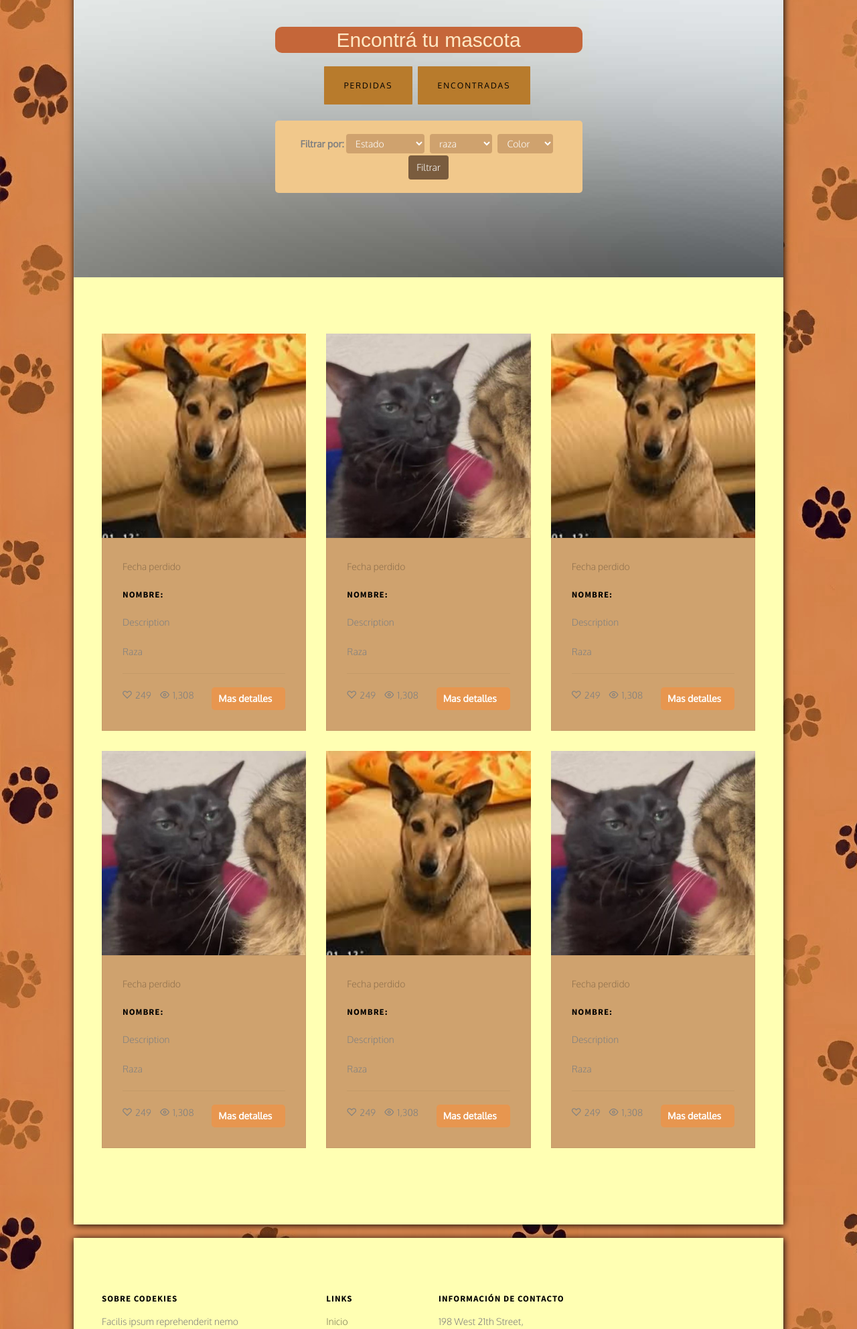
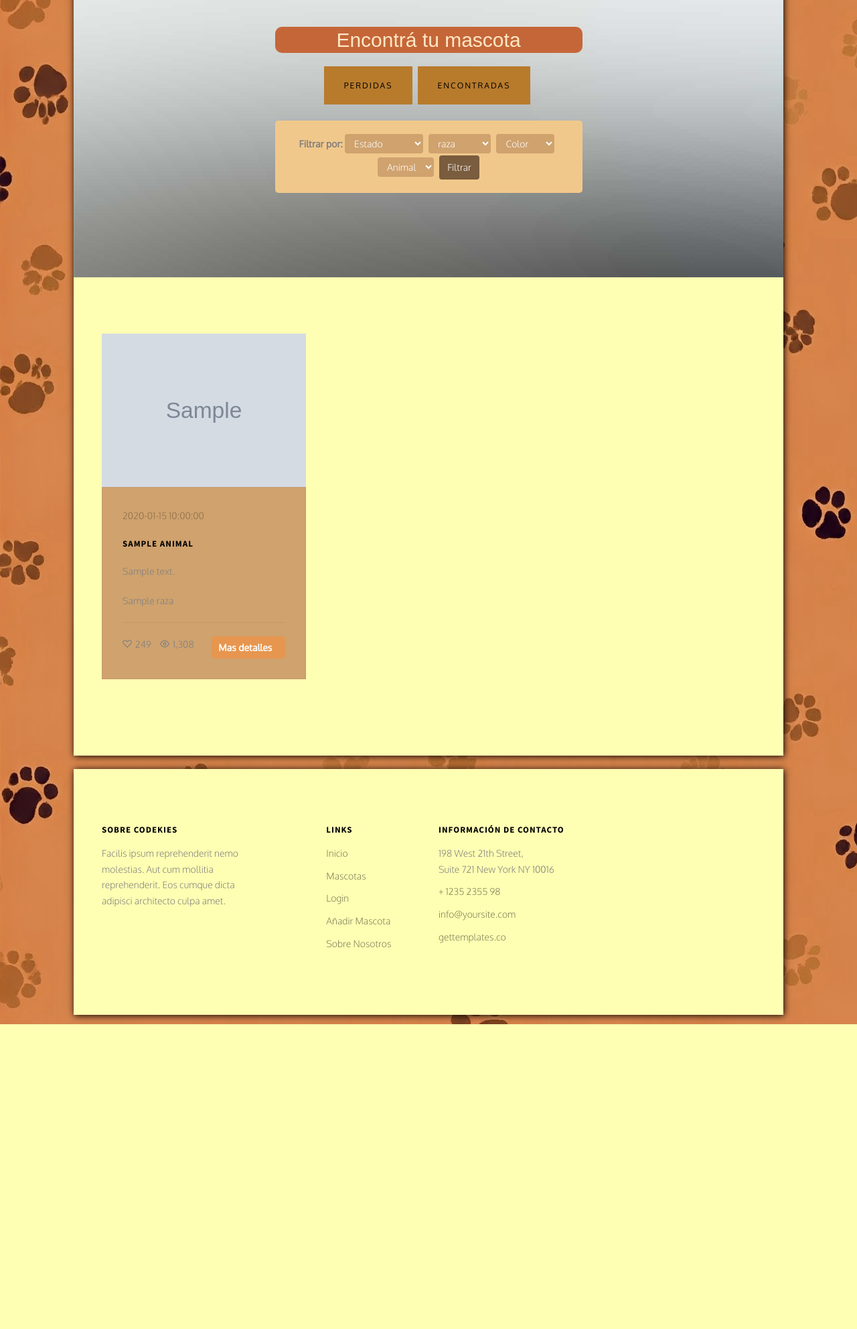
Before and after one commit to sebideth/codekies, a Flask app: template front/templates/pets.html in a window 1280 px wide. Shown: the part 279-2263 px from the top of the page at 67% size. After the commit the page ends 1808 px from the top, so only its background shows below. Run offline with Flask 3, Linux system fonts and the light colour scheme; the template is opened without the code that fills it: most values are stand-ins (such as "Sample title", 1, 10 or a date in 2020); grey boxes marked "Sample" are stand-in pictures; some web fonts are replaced.

Commit message:
#37 desarrollando funcion de publicaciones

```diff
--- a/front/templates/pets.html
+++ b/front/templates/pets.html
@@ -11,15 +11,15 @@
 				   			<div class="col-md-6 col-md-offset-3 slider-text slider-text-bg">
 								<div class="slider-text-inner text-center">
 									<h1 class="titulo-pets">Encontrá tu mascota</h1>
-									<p><a class="btn btn-primary btn-demo" href="{{url_for('petsFiltro', condicion='perdido')}}"></i> Perdidas </a>
-										<a class="btn btn-primary btn-demo" href="{{url_for('petsFiltro', condicion='encontrado' )}}">Encontradas</a></p>
+									<p><a class="btn btn-primary btn-demo" href=""></i> Perdidas </a>
+										<a class="btn btn-primary btn-demo" href="">Encontradas</a></p>
 
-									<form method="get" action="{{ url_for('pets') }}" >
+									<form method="get" action="{{ url_for('pets_search') }}" >
 										<label for="filtro">Filtrar por:</label>
 										<select name="estado">
 											<option value="">Estado</option>
-											<option value="perdido">Perdidas</option>
-											<option value="encontrado">Encontradas</option>
+											<option value="Perdido">Perdidas</option>
+											<option value="Encontrado">Encontradas</option>
 										</select>
 										<select name="raza">
 											<option value="">raza</option>
@@ -31,6 +31,13 @@
 											<option value="">Color</option>
 											<option value="negro">negro</option>
 											<option value="blanco">blanco</option>
+											<option value="Dorado">Dorado</option>
+										</select>
+										<select name="animal">
+											<option value="">Animal</option>
+											<option value="Perro">Perro</option>
+											<option value="Gato">Gato</option>
+											<option value="Pez">Pez</option>
 										</select>
 										<button type="submit">Filtrar</button>
 									</form>
@@ -46,33 +53,16 @@
 		</aside>
 		<div id="fh5co-blog">
 			<div class="row">
-
-				{% for i in range(3) %}
+				{% for animal in animales %}
 
 				<div class="col-md-4">
 					<div class="fh5co-blog animate-box">
-						<img src="{{ url_for('static',filename='images/fatiga.jpg') }}" alt="foto de la mascota" class="img-fluid img-pets">
+						<img src="{{animal.urlFoto}}" alt="foto de la mascota" class="img-fluid img-pets">
 						<div class="blog-text">
-							<span class="posted_on">Fecha perdido</span>
-							<h3><a href="#">Nombre: </a></h3>
-							<p>Description</p>
-							<p>Raza</p>
-							<ul class="stuff">
-								<li><i class="icon-heart3"></i>249</li>
-								<li><i class="icon-eye2"></i>1,308</li>
-								<li><a href="#" class="botoninfo">Mas detalles<i class="icon-arrow-right22"></i></a></li>
-							</ul>
-						</div>
-					</div>
-				</div>
-				<div class="col-md-4">
-					<div class="fh5co-blog animate-box">
-						<img src="{{ url_for('static',filename='images/gato.jpg') }}" alt="foto de la mascota" class="img-fluid img-pets">
-						<div class="blog-text">
-							<span class="posted_on">Fecha perdido</span>
-							<h3><a href="#">Nombre: </a></h3>
-							<p>Description</p>
-							<p>Raza</p>
+							<span class="posted_on">{{animal.fechaPerdido}}</span>
+							<h3><a href="#">{{animal.animal}}</a></h3>
+							<p>{{animal.descripcion}}</p>
+							<p>{{animal.raza}}</p>
 							<ul class="stuff">
 								<li><i class="icon-heart3"></i>249</li>
 								<li><i class="icon-eye2"></i>1,308</li>
--- a/requirements.txt
+++ b/requirements.txt
@@ -10,3 +10,4 @@ SQLAlchemy==2.0.36
 typing_extensions==4.12.2
 Werkzeug==3.1.2
 python-dotenv==1.0.1
+requests
```
Also changed, not shown: front/app.py (+39 -11 lines).
